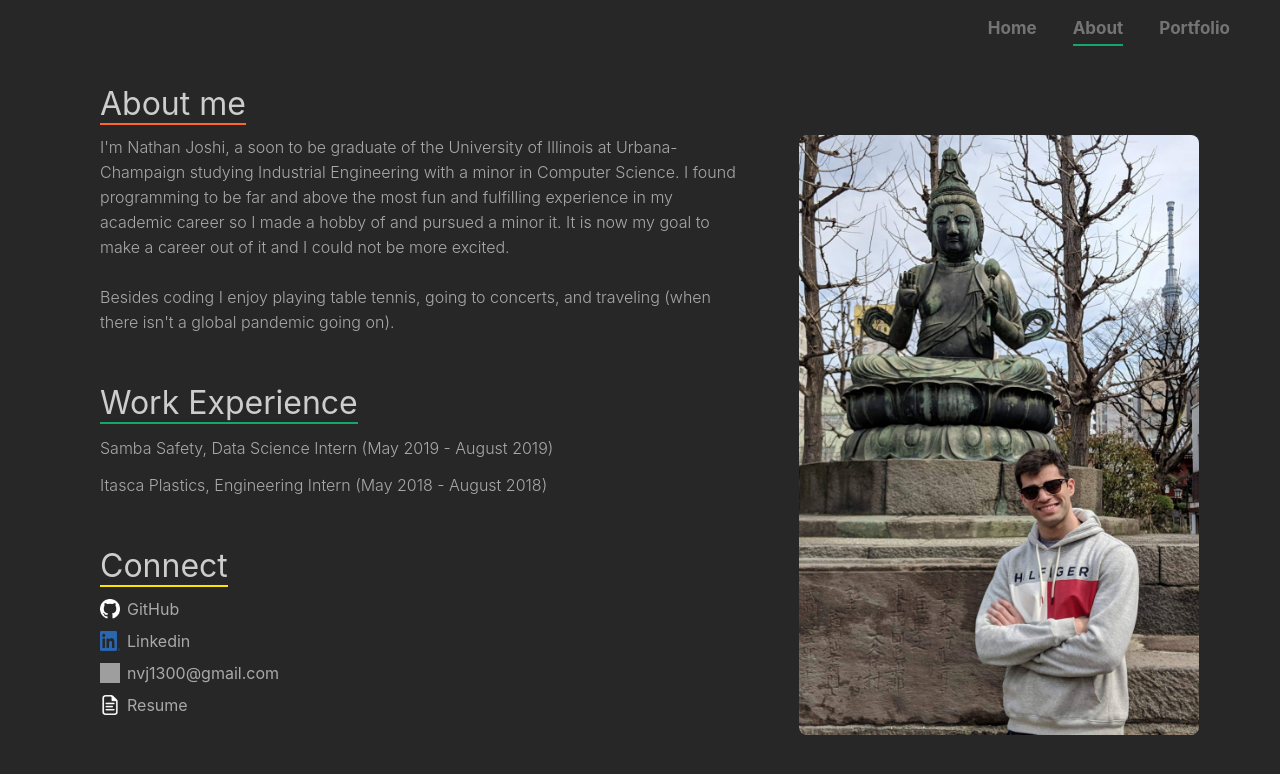
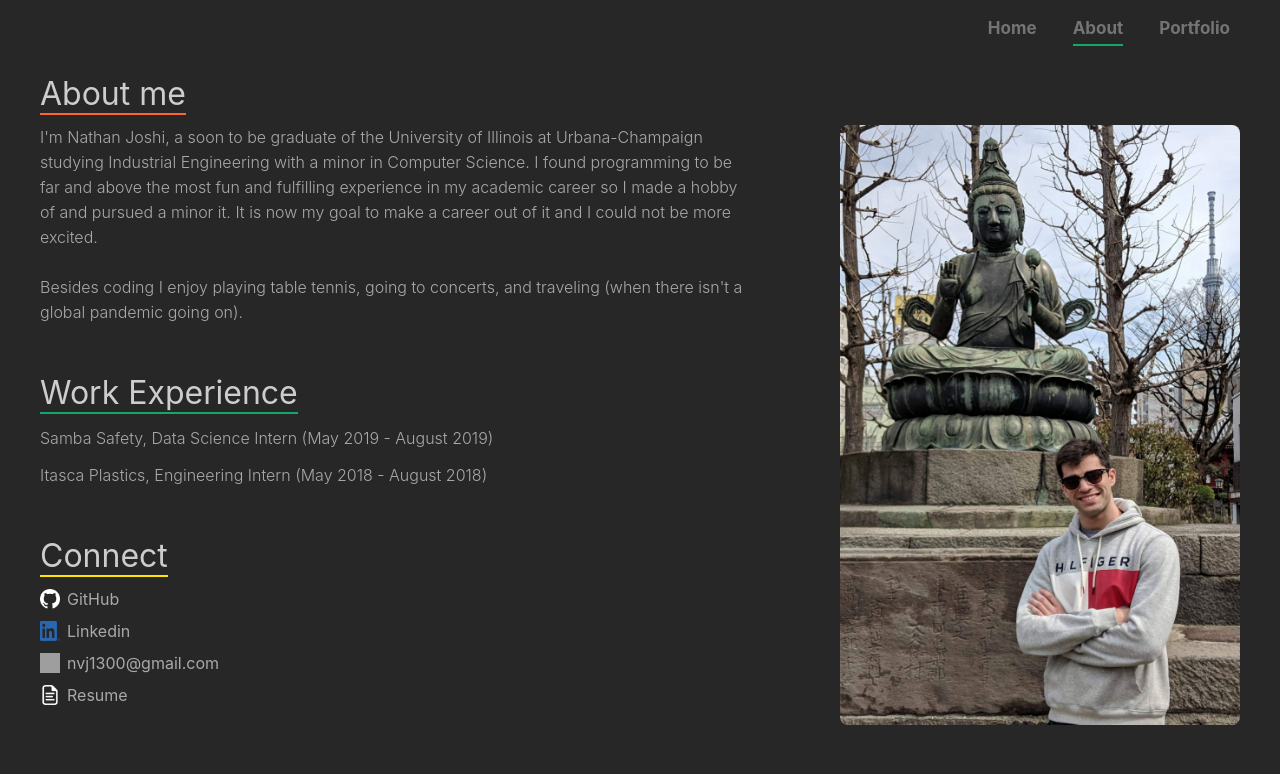
Before and after one commit to nvjoshi2/personalWebsite, a React (Create React App) app: page /about in a window 1280 px wide. Shown: the top 774 px of the page. Built offline with nearby package versions, Linux system fonts and the light colour scheme; grey boxes are pictures that could not be loaded.

Commit message:
fixed issues with scrolling / screen scaling

```diff
--- a/package.json
+++ b/package.json
@@ -9,7 +9,8 @@
     "react": "^16.13.1",
     "react-dom": "^16.13.1",
     "react-router-dom": "^5.1.2",
-    "react-scripts": "3.4.1"
+    "react-scripts": "3.4.1",
+    "react-scroll": "^1.7.16"
   },
   "scripts": {
     "start": "react-scripts start",
--- a/src/components/AboutPage.css
+++ b/src/components/AboutPage.css
@@ -3,24 +3,35 @@
     animation: fadeInAnimation ease 1s;
     animation-iteration-count: 1;
     animation-fill-mode: forwards;
+    margin:40px;
+    margin-top: 10px;
 }
 
 .about-header {
     margin-bottom: 10px;
 }
-.about-wrapper {
-    margin-left: 100px;
-    margin-top: 20px;
-}
 
-.about-body {
+.about-wrapper .about-body {
+    text-align: left;
     display:flex;
     flex-direction: row;
 }
 
-.about-body-left {
+
+.about-wrapper .about-body .about-body-left{
+    margin-right: 40px;
+    width: 65%;
+}
+.about-wrapper .about-body .about-body-right{
+    margin-right: 0;
+    width: 35%;
+}
+
+
+
+/* .about-body-left {
     max-width: 55%;
-}
+} */
 
 .about-intro {
     margin-bottom: 3rem;
@@ -146,3 +157,14 @@ p {
         opacity: 1;
      }
 }
+
+@media (max-width: 770px) {
+	.about-wrapper .about-body .about-body-left {
+		margin-right: 0px;
+		width: 100%;
+	}
+
+	.about-wrapper .about-body .about-body-right {
+		display: none;
+	}
+}
--- a/src/components/HomePage.css
+++ b/src/components/HomePage.css
@@ -5,7 +5,7 @@
 }
 
 body, html {
-  overflow: hidden;
+  overflow: scroll;
 }
 
 .home-container {
@@ -29,11 +29,12 @@ body, html {
   position: relative;
   display: flex;
   align-items: center;
-  height: 80px;
+  /* height: 80px; */
+  overflow:auto;
 }
 .home-container .box .title .block {
   width: 0%;
-  height: inherit;
+  height: 100%;
   background: #FF652F;
   position: absolute;
   animation: mainBlock 2s cubic-bezier(0.74, 0.06, 0.4, 0.92) forwards;
@@ -73,12 +74,13 @@ body, html {
   position: relative;
   display: flex;
   align-items: center;
-  height: 30px;
+  /* height: 30px; */
+  overflow:auto;
   /* margin-top: -10px; */
 }
 .home-container .box .role .block {
   width: 0%;
-  height: inherit;
+  height: 100%;
   background: #14A76C;
   position: absolute;
   animation: secBlock 2s cubic-bezier(0.74, 0.06, 0.4, 0.92) forwards;
```
Also changed, not shown: src/App.css (line endings or trailing spaces), 1 other file (tests, documents, lock files or other folders).
